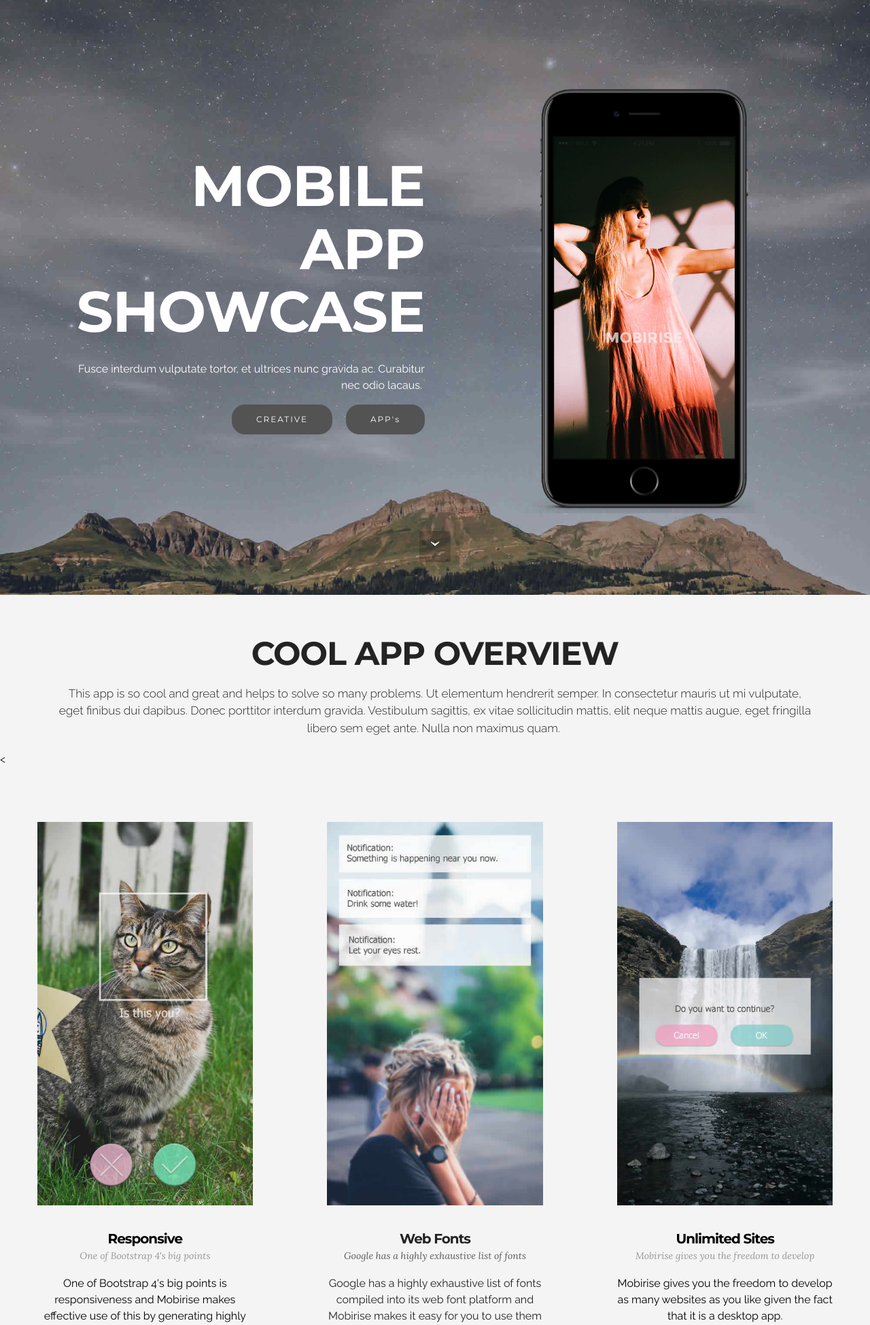
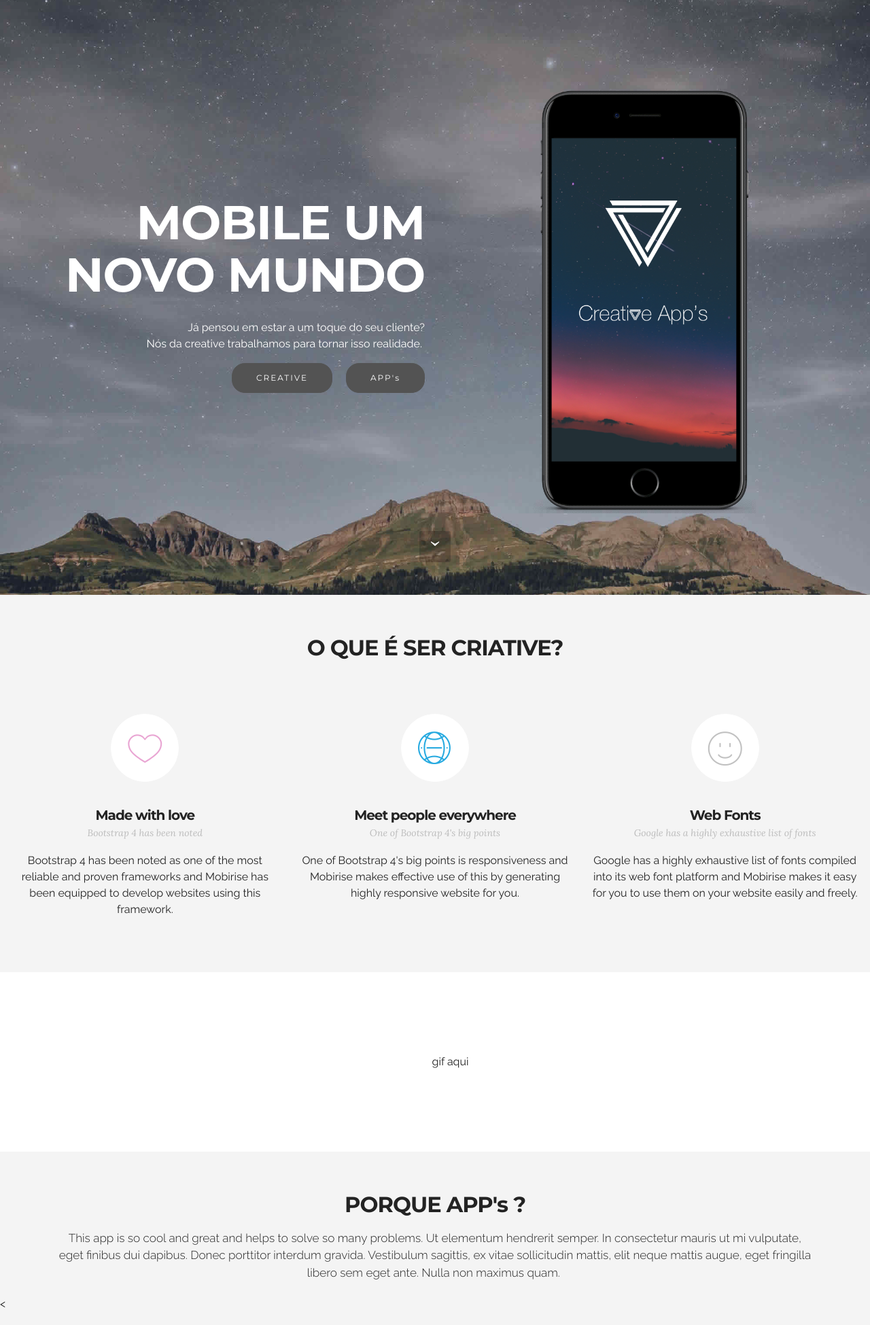
Before and after one commit to fehsb/creativeapps, a PHP site: page / in a window 1280 px wide. Shown: the top 1949 px of the page at 68% size. Run offline with PHP 8.4, Linux system fonts and the light colour scheme; some web fonts are replaced.

Commit message:
novas imgs

```diff
--- a/assets/mobirise/css/mbr-additional.css
+++ b/assets/mobirise/css/mbr-additional.css
@@ -740,13 +740,26 @@ h6,
   font-weight: bold !important;
 }
 #header2-1 .mbr-section-title {
-  font-size: 84px;
+  font-size: 70px;
 }
 @media only screen and (min-width: 768px) and (max-width: 1200px) {
   #header2-1 .mbr-section-title {
-    font-size: 50px;
+    font-size: 45px;
   }
 }
+
+#header2-1 .mbr-section-title1 {
+  font-size: 22px;
+}
+@media only screen and (min-width: 768px) and (max-width: 1200px) {
+  #header2-1 .mbr-section-title1 {
+    font-size: 22px;
+  }
+}
+
+
+
+
 #header3-k .mbr-section-title,
 #header3-k .mbr-section-subtitle {
   text-align: center;
--- a/assets/theme/css/style.css
+++ b/assets/theme/css/style.css
@@ -502,7 +502,7 @@ p.lead,
   margin-top: 3.9rem; }
 
 .display-2 {
-  font-size: 3rem;
+  font-size: 2rem;
   font-weight: 600;
   letter-spacing: -1px;
   margin-bottom: 1.5625rem;
@@ -593,7 +593,7 @@ body {
   color: #232323; }
 
 h1, h2, h3, h4, h5, h6,
-.h1, .h2, .h3, .h4, .h5, .h6,
+.h1, .h2, .h3, .mbr-section-title display-2h4, .h5, .h6,
 .display-1, .display-2, .display-3, .display-4 {
   font-family: 'Montserrat', sans-serif;
   word-break: break-word;
--- a/index.html
+++ b/index.html
@@ -5,7 +5,7 @@
   <meta http-equiv="X-UA-Compatible" content="IE=edge">
   <meta name="viewport" content="width=device-width, initial-scale=1">
   <link rel="shortcut icon" href="assets/images/logo.png" type="image/x-icon">
-  <meta name="description" content="Responsive Bootstrap HTML Mobile Application Template - Free Download">
+  <meta name="description" content="O mundo está em constante evolução, nós te ajudamos a evoluir com ele! Creative Apps tecnologia que entende de negócio">
   <title>Creative Apps</title>
   <link rel="shortcut icon" href="assets/images/logo.ico">
   <link rel="stylesheet" href="https://fonts.googleapis.com/css?family=Lora:400,700,400italic,700italic&amp;subset=latin">
@@ -91,20 +91,20 @@
 
                         <div class="mbr-table-cell col-md-5 content-size text-xs-center text-md-right">
 
-                            <h3 class="mbr-section-title display-2">MOBILE APP SHOWCASE</h3>
+                            <h6 class="mbr-section-title display-2">MOBILE UM NOVO MUNDO</h6>
 
                             <div class="mbr-section-text">
-                                <p>Fusce interdum vulputate tortor, et ultrices nunc gravida ac. Curabitur nec odio lacaus.&nbsp;</p>
+                                <p>Já pensou em estar a um toque do seu cliente?<br> Nós da creative trabalhamos para tornar isso realidade.&nbsp;</p>
                             </div>
 
                             <div class="mbr-section-btn">
-                            	<a class="btn btn-black" href="">CREATIVE</a>
-                            	<a class="btn btn-black" href="">APP's</a>
+                            	<a class="btn btn-black" href="#creative">CREATIVE</a>
+                            	<a class="btn btn-black" href="#apps">APP's</a>
                             </div>
 
                         </div>
                         <div class="mbr-table-cell mbr-valign-top mbr-left-padding-md-up col-md-7 image-size" style="width: 50%;">
-                            <div class="mbr-figure"><img src="assets/images/app-showcase.png"></div>
+                            <div class="mbr-figure"><img src="assets/images/app.png"></div>
                         </div>
 
                     </div>
@@ -114,137 +114,36 @@
         </div>
     </div>
 
-    <div class="mbr-arrow mbr-arrow-floating hidden-sm-down" aria-hidden="true"><a href="#header3-k"><i class="mbr-arrow-icon"></i></a></div>
+
+ <div class="mbr-arrow mbr-arrow-floating hidden-sm-down" aria-hidden="true"><a href="#header3-k"><i class="mbr-arrow-icon"></i></a></div>
 
 </section>
+
 
 <section class="mbr-section mbr-section__container article" id="header3-k" style="background-color: rgb(244, 244, 244); padding-top: 60px; padding-bottom: 0px;">
     <div class="container">
         <div class="row">
             <div class="col-xs-12">
-                <h3 class="mbr-section-title display-2">COOL APP OVERVIEW</h3>
+                <h3 class="mbr-section-title display-2" id="creative">O QUE É SER CRIATIVE?</u></h3>
 
             </div>
         </div>
     </div>
 </section>
 
-<section class="mbr-section article mbr-section__container" id="content1-j" style="background-color: rgb(244, 244, 244); padding-top: 20px; padding-bottom: 20px;">
-
-    <div class="container">
-        <div class="row">
-            <div class="col-xs-12 lead">This app is so cool and great and helps to solve so many problems. Ut elementum hendrerit semper. In consectetur mauris ut mi vulputate, eget finibus dui dapibus. Donec porttitor interdum gravida. Vestibulum sagittis, ex vitae sollicitudin mattis, elit neque mattis augue, eget fringilla libero sem eget ante. Nulla non maximus quam.&nbsp;</div>
-        </div>
-    </div>
-
-</section>
-
-<section class="mbr-cards mbr-section mbr-section-nopadding" id="features1-e" style="background-color: rgb(244, 244, 244);">
-
-
-
-    <<div class="mbr-cards-row row striped">
-
-       <!-- <div class="mbr-cards-col col-xs-12 col-lg-3" style="padding-top: 80px; padding-bottom: 80px;">
-            <div class="container">
-                <div class="card cart-block">
-                    <div class="card-img"><img src="assets/images/interface-screenshot0-1.jpg" class="card-img-top"></div>
-                    <div class="card-block">
-                        <h4 class="card-title">Cool notifications</h4>
-                        <h5 class="card-subtitle">Boostrap</h5>
-                        <p class="card-text">Bootstrap 4 has been noted as one of the most reliable and proven frameworks and Mobirise has been equipped to develop websites using this framework.</p>
-
-                    </div>
-                </div>
-            </div>
-       </div>-->
-        <div class="mbr-cards-col col-xs-12 col-lg-3" style="padding-top: 80px; padding-bottom: 80px;">
-            <div class="container">
-                <div class="card cart-block">
-                    <div class="card-img"><img src="assets/images/interface-screenshot2.jpg" class="card-img-top"></div>
-                    <div class="card-block">
-                        <h4 class="card-title">Responsive</h4>
-                        <h5 class="card-subtitle">One of Bootstrap 4's big points</h5>
-                        <p class="card-text">One of Bootstrap 4's big points is responsiveness and Mobirise makes effective use of this by generating highly responsive website for you.</p>
-
-                    </div>
-                </div>
-            </div>
-        </div>
-        <div class="mbr-cards-col col-xs-12 col-lg-3" style="padding-top: 80px; padding-bottom: 80px;">
-            <div class="container">
-                <div class="card cart-block">
-                    <div class="card-img"><img src="assets/images/interface-screenshot1.jpg" class="card-img-top"></div>
-                    <div class="card-block">
-                        <h4 class="card-title">Web Fonts</h4>
-                        <h5 class="card-subtitle">Google has a highly exhaustive list of fonts</h5>
-                        <p class="card-text">Google has a highly exhaustive list of fonts compiled into its web font platform and Mobirise makes it easy for you to use them on your website easily and freely.</p>
-
-                    </div>
-                </div>
-            </div>
-        </div>
-        <div class="mbr-cards-col col-xs-12 col-lg-3" style="padding-top: 80px; padding-bottom: 80px;">
-            <div class="container">
-                <div class="card cart-block">
-                    <div class="card-img"><img src="assets/images/interface-screenshot3.jpg" class="card-img-top"></div>
-                    <div class="card-block">
-                        <h4 class="card-title">Unlimited Sites</h4>
-                        <h5 class="card-subtitle">Mobirise gives you the freedom to develop</h5>
-                        <p class="card-text">Mobirise gives you the freedom to develop as many websites as you like given the fact that it is a desktop app.</p>
-
-                    </div>
-                </div>
-            </div>
-        </div>
-
-
-    </div>
-</section>
-
-<section class="mbr-section" id="msg-box4-6" style="background-color: rgb(255, 255, 255); padding-top: 120px; padding-bottom: 120px;">
-
-
-    <div class="container">
-        <div class="row">
-            <div class="mbr-table-md-up-vd">
-
-<!--               <div class="mbr-table-cell col-md-5 text-xs-center text-md-right content-size">
-                  <h3 class="mbr-section-title display-2">A SHORT VIDEO TUTORIAL</h3>
-                  <div class="lead">
-
-                    <p>How and why you should try to use this great app.</p>
-
-                  </div>
-
-                  <div>
-                  	<a class="btn btn-black" href="#">IPHONE</a>
-                  	<a class="btn btn-black" href="#">ANDROID</a>
-                  </div>
-              </div>  -->
-
-
-              <div class="mbr-table-cell mbr-left-padding-md-up mbr-valign-top col-md-7 image-size" style="width: 100%;">
-
-                 <!--  <div class="mbr-figure">
-                  	<iframe class="mbr-embedded-video" src="https://www.youtube.com/embed/Tq7p44IA-1U?rel=0&amp;amp;showinfo=0&amp;autoplay=0&amp;loop=0" width="100%" height="100%" frameborder="0" allowfullscreen></iframe>
-                  </div> -->
-                  gif aqui
-              </div>
-
-            </div>
-        </div>
-    </div>
-
-</section>
 
 <section class="mbr-cards mbr-section mbr-section-nopadding" id="features4-i" style="background-color: rgb(244, 244, 244);">
 
 
 
-    <div class="mbr-cards-row row">
+    <div class="mbr-cards-row row" id="creative">
         <div class="mbr-cards-col col-xs-12 col-lg-4" style="padding-top: 80px; padding-bottom: 80px;">
+
+
+
             <div class="container">
+
+
                 <div class="card cart-block">
                     <div class="card-img iconbox"><a href="https://mobirise.com" class="mbri-hearth mbr-iconfont mbr-iconfont-features4" style="color: rgb(233, 165, 211);"></a></div>
                     <div class="card-block">
@@ -288,7 +187,127 @@
     </div>
 </section>
 
-<section class="mbr-section mbr-background" id="testimonials1-7" style="background-image: url(assets/images/mbr-2000x1333.jpg); padding-top: 120px; padding-bottom: 120px;">
+<section class="mbr-section" id="msg-box4-6" style="background-color: rgb(255, 255, 255); padding-top: 120px; padding-bottom: 120px;">
+
+
+    <div class="container">
+        <div class="row">
+            <div class="mbr-table-md-up-vd">
+
+<!--               <div class="mbr-table-cell col-md-5 text-xs-center text-md-right content-size">
+                  <h3 class="mbr-section-title display-2">A SHORT VIDEO TUTORIAL</h3>
+                  <div class="lead">
+
+                    <p>How and why you should try to use this great app.</p>
+
+                  </div>
+
+                  <div>
+                  	<a class="btn btn-black" href="#">IPHONE</a>
+                  	<a class="btn btn-black" href="#">ANDROID</a>
+                  </div>
+              </div>  -->
+
+
+              <div class="mbr-table-cell mbr-left-padding-md-up mbr-valign-top col-md-7 image-size" style="width: 100%;">
+
+                 <!--  <div class="mbr-figure">
+                  	<iframe class="mbr-embedded-video" src="https://www.youtube.com/embed/Tq7p44IA-1U?rel=0&amp;amp;showinfo=0&amp;autoplay=0&amp;loop=0" width="100%" height="100%" frameborder="0" allowfullscreen></iframe>
+                  </div> -->
+                  gif aqui
+              </div>
+
+            </div>
+        </div>
+    </div>
+
+</section>
+
+<section class="mbr-section mbr-section__container article" id="header3-k" style="background-color: rgb(244, 244, 244); padding-top: 60px; padding-bottom: 0px;">
+    <div class="container">
+        <div class="row">
+            <div class="col-xs-12">
+                <h3 class="mbr-section-title display-2" id="apps">PORQUE APP's ?</h3>
+
+            </div>
+        </div>
+    </div>
+</section>
+
+<section class="mbr-section article mbr-section__container" id="content1-j" style="background-color: rgb(244, 244, 244); padding-top: 20px; padding-bottom: 20px;">
+
+    <div class="container">
+        <div class="row">
+            <div class="col-xs-12 lead">This app is so cool and great and helps to solve so many problems. Ut elementum hendrerit semper. In consectetur mauris ut mi vulputate, eget finibus dui dapibus. Donec porttitor interdum gravida. Vestibulum sagittis, ex vitae sollicitudin mattis, elit neque mattis augue, eget fringilla libero sem eget ante. Nulla non maximus quam.&nbsp;</div>
+        </div>
+    </div>
+
+</section>
+
+<section class="mbr-cards mbr-section mbr-section-nopadding" id="features1-e" style="background-color: rgb(244, 244, 244);">
+
+
+
+    <<div class="mbr-cards-row row striped">
+
+       <!-- <div class="mbr-cards-col col-xs-12 col-lg-3" style="padding-top: 80px; padding-bottom: 80px;">
+            <div class="container">
+                <div class="card cart-block">
+                    <div class="card-img"><img src="assets/images/interface-screenshot0-1.jpg" class="card-img-top"></div>
+                    <div class="card-block">
+                        <h4 class="card-title">Cool notifications</h4>
+                        <h5 class="card-subtitle">Boostrap</h5>
+                        <p class="card-text">Bootstrap 4 has been noted as one of the most reliable and proven frameworks and Mobirise has been equipped to develop websites using this framework.</p>
+
+                    </div>
+                </div>
+            </div>
+       </div>-->
+        <div class="mbr-cards-col col-xs-12 col-lg-3" style="padding-top: 80px; padding-bottom: 80px;">
+            <div class="container">
+                <div class="card cart-block">
+                    <div class="card-img"><img src="assets/images/inovar2.png" class="card-img-top"></div>
+                    <div class="card-block">
+                        <h4 class="card-title">Inovar</h4>
+                        <h5 class="card-subtitle">One of Bootstrap 4's big points</h5>
+                        <p class="card-text">One of Bootstrap 4's big points is responsiveness and Mobirise makes effective use of this by generating highly responsive website for you.</p>
+
+                    </div>
+                </div>
+            </div>
+        </div>
+        <div class="mbr-cards-col col-xs-12 col-lg-3" style="padding-top: 80px; padding-bottom: 80px;">
+            <div class="container">
+                <div class="card cart-block">
+                    <div class="card-img"><img src="assets/images/interface-screenshot1.jpg" class="card-img-top"></div>
+                    <div class="card-block">
+                        <h4 class="card-title">Inspirar</h4>
+                        <h5 class="card-subtitle">Google has a highly exhaustive list of fonts</h5>
+                        <p class="card-text">Google has a highly exhaustive list of fonts compiled into its web font platform and Mobirise makes it easy for you to use them on your website easily and freely.</p>
+
+                    </div>
+                </div>
+            </div>
+        </div>
+        <div class="mbr-cards-col col-xs-12 col-lg-3" style="padding-top: 80px; padding-bottom: 80px;">
+            <div class="container">
+                <div class="card cart-block">
+                    <div class="card-img"><img src="assets/images/interface-screenshot3.jpg" class="card-img-top"></div>
+                    <div class="card-block">
+                        <h4 class="card-title">Integrar</h4>
+                        <h5 class="card-subtitle">Mobirise gives you the freedom to develop</h5>
+                        <p class="card-text">Mobirise gives you the freedom to develop as many websites as you like given the fact that it is a desktop app.</p>
+
+                    </div>
+                </div>
+            </div>
+        </div>
+
+
+    </div>
+</section>
+
+<!-- <section class="mbr-section mbr-background" id="testimonials1-7" style="background-image: url(assets/images/mbr-2000x1333.jpg); padding-top: 120px; padding-bottom: 120px;">
 
     <div class="mbr-overlay" style="opacity: 0.8; background-color: rgb(255, 255, 255);">
     </div>
@@ -347,9 +366,9 @@
 
     </div>
 
-</section>
+</section> -->
 
-<section class="mbr-section" id="pricing-table2-f" style="background-color: rgb(255, 255, 255); padding-top: 120px; padding-bottom: 120px;">
+<!-- <section class="mbr-section" id="pricing-table2-f" style="background-color: rgb(255, 255, 255); padding-top: 120px; padding-bottom: 120px;">
 
 
 
@@ -362,9 +381,9 @@
               </div>
           </div>
       </div>
-    </div>
+    </div> -->
 
-    <div class="mbr-section mbr-section-nopadding mbr-price-table">
+    <!-- <div class="mbr-section mbr-section-nopadding mbr-price-table">
       <div class="row">
             <div class="col-xs-12 col-md-6 col-xl-4">
                 <div class="mbr-plan card text-xs-center">
@@ -436,7 +455,7 @@
           </div>
     </div>
 
-</section>
+</section> -->
 
 <section class="mbr-section article mbr-parallax-background" id="msg-box3-g" style="background-image: url(assets/images/mbr-5.jpg); padding-top: 120px; padding-bottom: 120px;">
 
@@ -445,7 +464,7 @@
     <div class="container">
         <div class="row">
             <div class="col-md-8 col-md-offset-2 text-xs-center">
-                <h3 class="mbr-section-title display-2">DOWNLOAD NOW</h3>
+                <h3 class="mbr-section-title1 display-2">DOWNLOAD NOW</h3>
 
                 <div><a class="btn btn-black" href="#">IPHONE</a> <a class="btn btn-black" href="#">ANDROID</a></div>
             </div>
```
Also changed, not shown: assets/images/app.png (added), assets/images/appCreative.png (added), assets/images/inovar.png (added), assets/images/inovar2.png (added), assets/images/logo.png.
